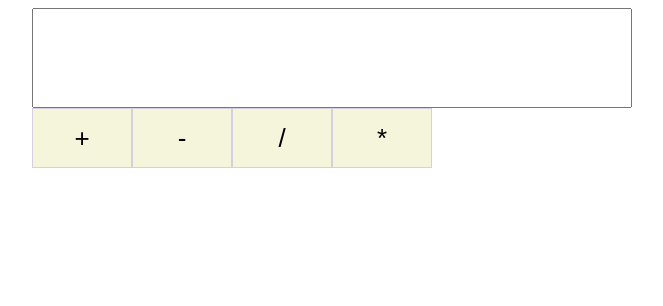
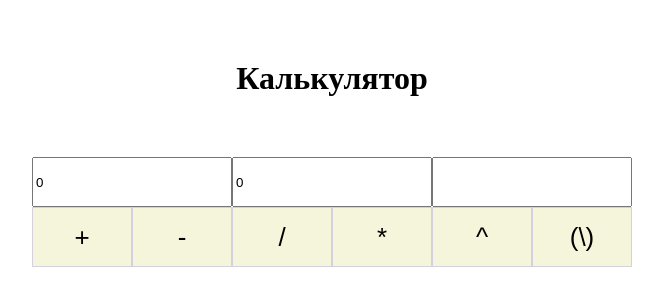
Before and after one commit to AlexKur161/vue-gb, a Vue app: page / in a window 1280 px wide. Shown: the top 306 px of the page, without its empty margins (308-971 px from the left). Built offline with nearby package versions, Linux system fonts and the light colour scheme.

Commit message:
калькулятор

```diff
--- a/src/App.vue
+++ b/src/App.vue
@@ -1,16 +1,16 @@
 <template>
   <div id="app">
-    <Calculator msg="Welcome to Your Vue.js App"/>
+    <MyCalculator msg="Welcome to Your Vue.js App"/>
   </div>
 </template>
 
 <script>
-import Calculator from './components/Calculator.vue'
+import MyCalculator from './components/MyСanculator.vue'
 
 export default {
   name: 'App',
   components: {
-    Calculator
+    MyCalculator
   }
 }
 </script>
@@ -23,18 +23,23 @@ export default {
   max-width: 600px;
   margin: auto;
 }
+.title{
+  text-align: center;
+  margin: 60px 0px;
+}
 .condition-wrap{
+  height: 50px;
   width: 100%;
-  height: 100px;
-  margin: auto;
-  display: block;
 }
 .calculation-btn{
-  width: 100px;
+  width: 100%;
   height: 60px;
   font-size: 26px;
   background: beige;
   border: 1px solid #6355e53b;
   cursor: pointer;
 }
+.calculator-wrap{
+  display: flex;
+}
 </style>
--- a/src/components/Calculator.vue
+++ /dev/null
@@ -1,28 +0,0 @@
-<template>
-  <div class="container">
-    <input class="condition-wrap" v-model="condition" type="text">
-    <button class="calculation-btn">+</button>
-    <button class="calculation-btn">-</button>
-    <button class="calculation-btn">/</button>
-    <button class="calculation-btn">*</button>
-  </div>
-</template>
-
-<script>
-export default {
-  name: 'HelloWorld',
-  data: () => ({
-    condition: '',
-    result: ''
-  }),
-  props: {
-    msg: String
-  },
-  methods: {
-  }
-}
-</script>
-
-<style>
-
-</style>
--- /dev/null
+++ b/src/components/MyСanculator.vue
@@ -0,0 +1,101 @@
+<template>
+  <div class="container">
+    <h1 class="title">Калькулятор</h1>
+    <div class="calculator-wrap">
+    <input class="condition-wrap" v-model.number="conditionOne" type="number">
+    <input class="condition-wrap" v-model.number="conditionTu" type="number">
+    <input class="condition-wrap" v-model.number="result" type="number">
+    </div>
+    <div class="calculator-wrap">
+    <button @click="addition" class="calculation-btn">+</button>
+    <button @click="subtraction" class="calculation-btn">-</button>
+    <button @click="division" class="calculation-btn">/</button>
+    <button @click="multiplication" class="calculation-btn">*</button>
+    <button @click="step" class="calculation-btn">^</button>
+    <button @click="wholeDivision" class="calculation-btn">(\)</button>
+    </div>
+    <p v-if="showTxt">Введите пожалуйста число</p>
+    <p v-if="zero">На ноль делить нельзя!!!</p>
+  </div>
+</template>
+
+<script>
+export default {
+  name: 'MyCalcuLator',
+  data: () => ({
+    conditionOne: 0,
+    conditionTu: 0,
+    result: '',
+    showTxt: false,
+    zero: false
+  }),
+  props: {
+    msg: String
+  },
+  methods: {
+    addition () {
+      if (typeof this.conditionOne !== 'number' || typeof this.conditionTu !== 'number') {
+        this.showTxt = true
+        console.log(typeof this.result)
+      } else {
+        this.showTxt = false
+        this.zero = false
+        this.result = this.conditionOne + this.conditionTu
+      }
+    },
+    subtraction () {
+      if (typeof this.conditionOne !== 'number' || typeof this.conditionTu !== 'number') {
+        this.showTxt = true
+      } else {
+        this.showTxt = false
+        this.zero = false
+        this.result = this.conditionOne - this.conditionTu
+      }
+    },
+    division () {
+      if (typeof this.conditionOne !== 'number' || typeof this.conditionTu !== 'number') {
+        this.showTxt = true
+      } if (this.conditionOne === 0 || this.conditionTu === 0) {
+        this.zero = true
+      } else {
+        this.showTxt = false
+        this.zero = false
+        this.result = this.conditionOne / this.conditionTu
+      }
+    },
+    multiplication () {
+      if (typeof this.conditionOne !== 'number' || typeof this.conditionTu !== 'number') {
+        this.showTxt = true
+      } else {
+        this.showTxt = false
+        this.zero = false
+        this.result = this.conditionOne * this.conditionTu
+      }
+    },
+    step () {
+      if (typeof this.conditionOne !== 'number' || typeof this.conditionTu !== 'number') {
+        this.showTxt = true
+      } else {
+        this.showTxt = false
+        this.zero = false
+        this.result = this.conditionOne ** this.conditionTu
+      }
+    },
+    wholeDivision () {
+      if (typeof this.conditionOne !== 'number' || typeof this.conditionTu !== 'number') {
+        this.showTxt = true
+      } if (this.conditionOne === 0 || this.conditionTu === 0) {
+        this.zero = true
+      } else {
+        this.showTxt = false
+        this.zero = false
+        this.result = Math.floor(this.conditionOne / this.conditionTu)
+      }
+    }
+  }
+}
+</script>
+
+<style>
+
+</style>
```
